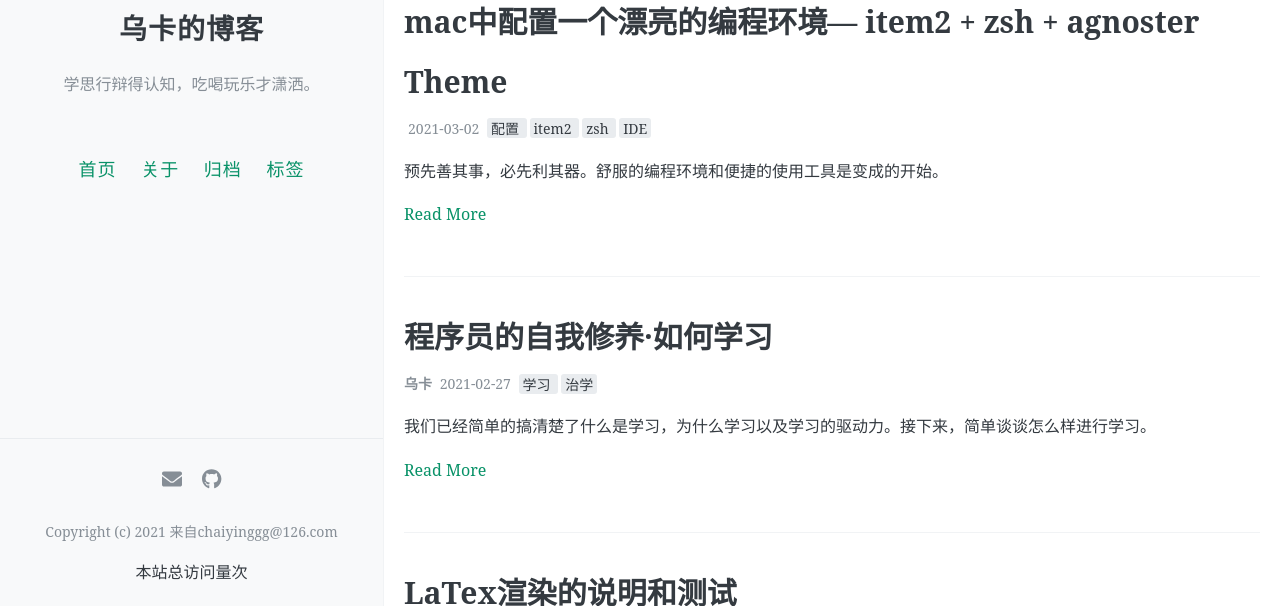
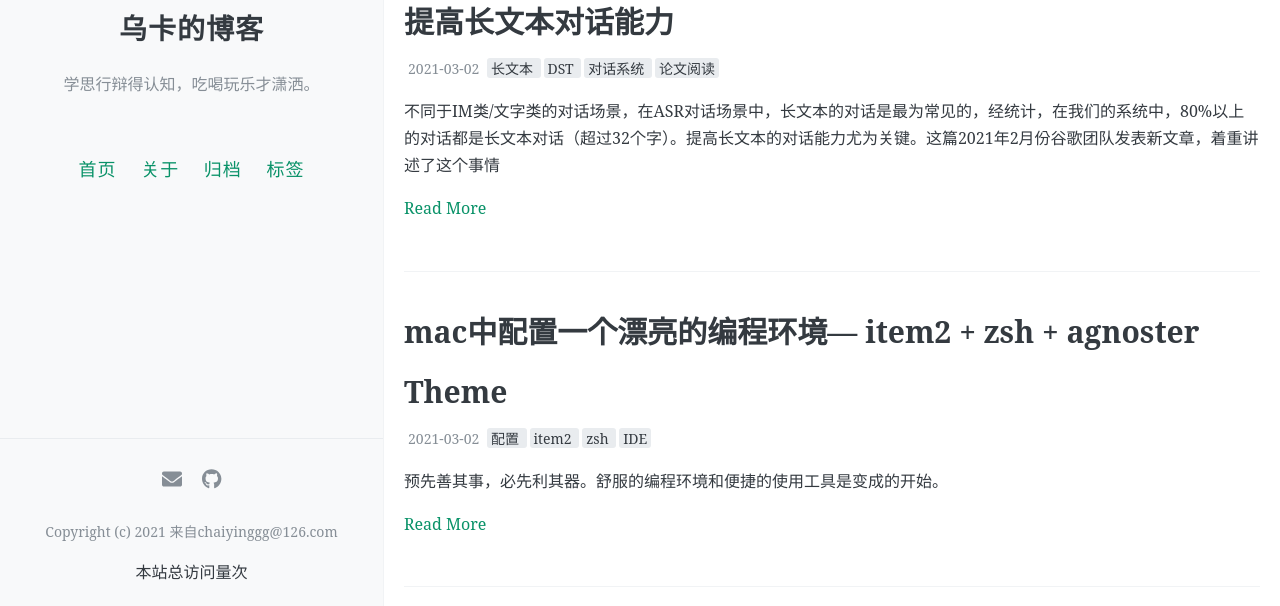
Before and after one commit to qqfly1to19/blog, a Jekyll site: the page built from index.html, in a window 1280 px wide and 900 px high, cut to the strip 294-900 px from the top of the window. Built offline with Jekyll 4.4.1, drawn with Linux system fonts in a browser that asks for light colours; the list of posts is cut into pages by our own code; comment, search, counter and statistics services are not loaded; part of the change alters nothing that is shown.

Commit message:
论文阅读

```diff
--- a/_posts/2021-03-01-coder-self-improvent-how-to-learn.md
+++ b/_posts/2021-03-01-coder-self-improvent-how-to-learn.md
@@ -48,7 +48,7 @@ comments: true
 
 ## 怎么进行学习呢？
 
-> 学思行辩结合。
+> 学思行辩结合。——我说的
 >
 > 学而不思则罔，思而不学则怠 ——《论语.为政篇》
 >
@@ -56,4 +56,4 @@ comments: true
 >
 > 博学之，审问之，慎思之，明辩之，笃行之 ——《中庸》
 
-总体来看，需要这四个方面结合才能真正的学到知识。也只有做到上述四点，才能真正将知识内化。一个知识，如果不深入思考，是不清楚他其中的含义。如果不亲自实践，就变成本本主义，变成教条。
+总体来看，需要这四个方面结合才能真正的学到知识。也只有做到上述四点，才能真正将知识内化。一个知识，如果不深入思考，是不清楚他其中的含义。如果不亲自实践，就变成本本主义，变成教条。辩这个是我最近才深有体会的。你可以将辩理解为：对外的知识输出、对内的辩证理解和0
--- /dev/null
+++ b/_posts/2021-03-04-improving-longerrange-dst.md
@@ -0,0 +1,113 @@
+---
+layout: post
+title: 提高长文本对话能力
+date: 2021-03-02
+Author: 乌卡
+tags: [长文本, DST, 对话系统, 论文阅读]
+comments: true
+
+---
+
+不同于IM类/文字类的对话场景，在ASR对话场景中，长文本的对话是最为常见的，经统计，在我们的系统中，80%以上的对话都是长文本对话（超过32个字）。提高长文本的对话能力尤为关键。这篇2021年2月份谷歌团队发表新文章，着重讲述了这个事情
+
+> 题目：IMPROVING LONGER-RANGE DIALOGUE STATE TRACKING
+>
+> arxiv: https://arxiv.org/pdf/2103.00109.pdf
+
+## Abstract
+
+DST是任务型对话中的一个重要组件，而目前大部分的DST系统在短文本会话中能够捕捉到可信的状态，但是在长文本会话中表现不好，这是由于无法没有良好的注意力机制。本文将集中精力去提升DST系统中的长文本问题。我们将这个问题分为三个方面：
+
+- 设计一个层次槽位状态的模型
+- 平衡通用场景和面向任务场景中的语言理解训练过程。
+- 通过数据扰动(Data Perturbation)来增加长文本会话能力
+
+在MultiWOZ基准上实验，并通过一组消融实验来证明上述组件的在长文本上的有效性。
+
+## Introduction
+
+DST在面向任务的对话系统中是一个非常重要的组件，DST系统的可信程度随着文本的长度增加而逐步降低。自2019年以来的NLP技术，尤其是基于PTM的下游微调任务和大体量的模型的发展十分迅猛。但是仍然很难恰当的解决长文本的多轮和多领域对话问题。例如，BERTs可以很好的解决段文本中的精确预测问题，但是很难在多轮中信息中获取正确的推理状态。
+
+## Model
+
+### Base Model
+
+基线实际上就是Bert 模型，通过Bert 去产出类别和槽位。
+
+当接收到一个新的对话，模型首先将历史所有的对话全部encode, 同样，还有一个encoder用于分类和槽位提取。同时，还有一个状态判断的，用于是否作答的分类：{active, don’t care, inactive}。 我们所有的值只需要关注需要active这个类别(在我们的场景中，由于评价的需要，非作答的我们也要关注)。
+
+### HIERARCHICAL SLOT STATUS PREDICTION
+
+我们认为，DST的预测准确性严重依赖于槽位的准确性。而且不同的评测标准和槽位推理会对结果产生很大的影响。
+
+状态预测是困难的，因为大多数时隙在会话的任何一个回合都是不回复的，这给训练和推理过程都造成了严重的类不平衡问题。而且，随着文本变长，需要追踪的信息变多，准确率回极速下降。所以我们提出了一个分层槽位状态预测过程。
+
+我们先预测当前轮次的domain，然后预测值预测需要回复的slot。这有助于让我们降低错误的概率。
+
+![image-20210304153255579](https://tva1.sinaimg.cn/large/008eGmZEly1go7wr8vxxwj30n007l3zg.jpg)
+
+![image-20210304153315128](https://tva1.sinaimg.cn/large/008eGmZEly1go7wrkz470j30i706xdgq.jpg)
+
+![image-20210304152827415](https://tva1.sinaimg.cn/large/008eGmZEly1go7wmnqefpj30om0lsgor.jpg)
+
+
+
+<font color=red>在这里要说明的是，这个方法实际上就是一个处理过程。总体来说比较简单，实际上就是去预测哪些该去回复。而且其实把slot绑定到了domain(intent)当中</font>
+
+## Training Procedure
+
+### Pre-training and fine-tune
+
+#### Domain closeness
+
+-  大规模预训练预料，Meena open-domain chat bot (Adiwardana et al., 2020)
+
+#### continued MLM
+
+- ToDBERT，  (Wu et al., 2020)
+
+### Data Preturbation
+
+加入扰乱信息，这个方法太好了。是一个不错的方法。
+
+## Experiement
+
+### 模型效果
+
+![image-20210304154613548](https://tva1.sinaimg.cn/large/008eGmZEly1go7x5359y2j30om0ay75t.jpg)
+
+- **TRADE**: A transferable dialogue state generator that generates dialogue states from utterances using a copy mechanism (Wu et al., 2019).
+-  **DS-DST**: A dual strategy model that simultaneously handles non-categorical and categorical slots (Zhang et al., 2019).
+-  **SST**: A graph attention network that predicts states from utterances and schema graphs containing slot relations in edges (Chen et al., 2020).
+-  **Trippy**: A triple copy strategy where a slot is filled by one of the three copy mecha- nisms (Heck et al., 2020).
+- **SimpleToD**: Training a simple language model that casts DST as a sequence prediction problem (Hosseini-Asl et al., 2020).
+
+### 数据扰动
+
+几种加入数据扰动的方法
+
+- 随机加入一些干扰的utterance，通过ToDBert, MultiWOZ, 同义词等
+- 加入的utterrance数据量：$N = \{2,3,4\}$
+- 随机插入概率$p=\{0.2, 0.4, 0.6\}$
+
+## Analysis
+
+### 消融实验分析
+
+
+
+![image-20210304155411371](https://tva1.sinaimg.cn/large/008eGmZEly1go7xddit5gj30kq0btq3m.jpg)
+
+### 几个结论
+
+- 毫无疑问，短文本会话的准确率高于长文本会话准确率
+- 从最简单的Base模型到我们这个模型，长文本和短文本会话都有所提高，这都是分层slot的功效。
+- 分层slot是最有效的方法
+
+### 数据扰动实验
+
+![image-20210304155832010](https://tva1.sinaimg.cn/large/008eGmZEly1go7xhwh28gj30rh0kh0vs.jpg)
+
+## 讨论：为什么分层slot这么有效？
+
+暂时没做讨论
```
